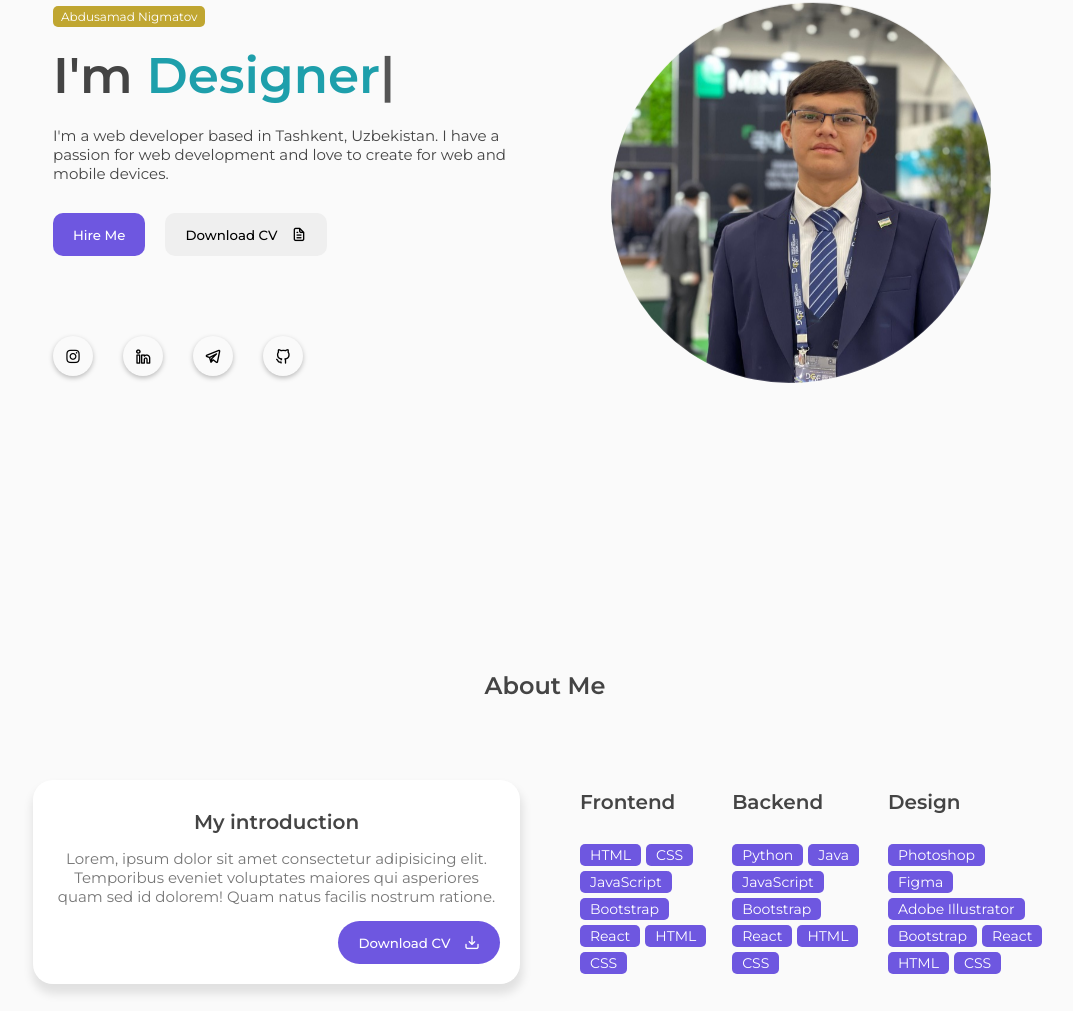
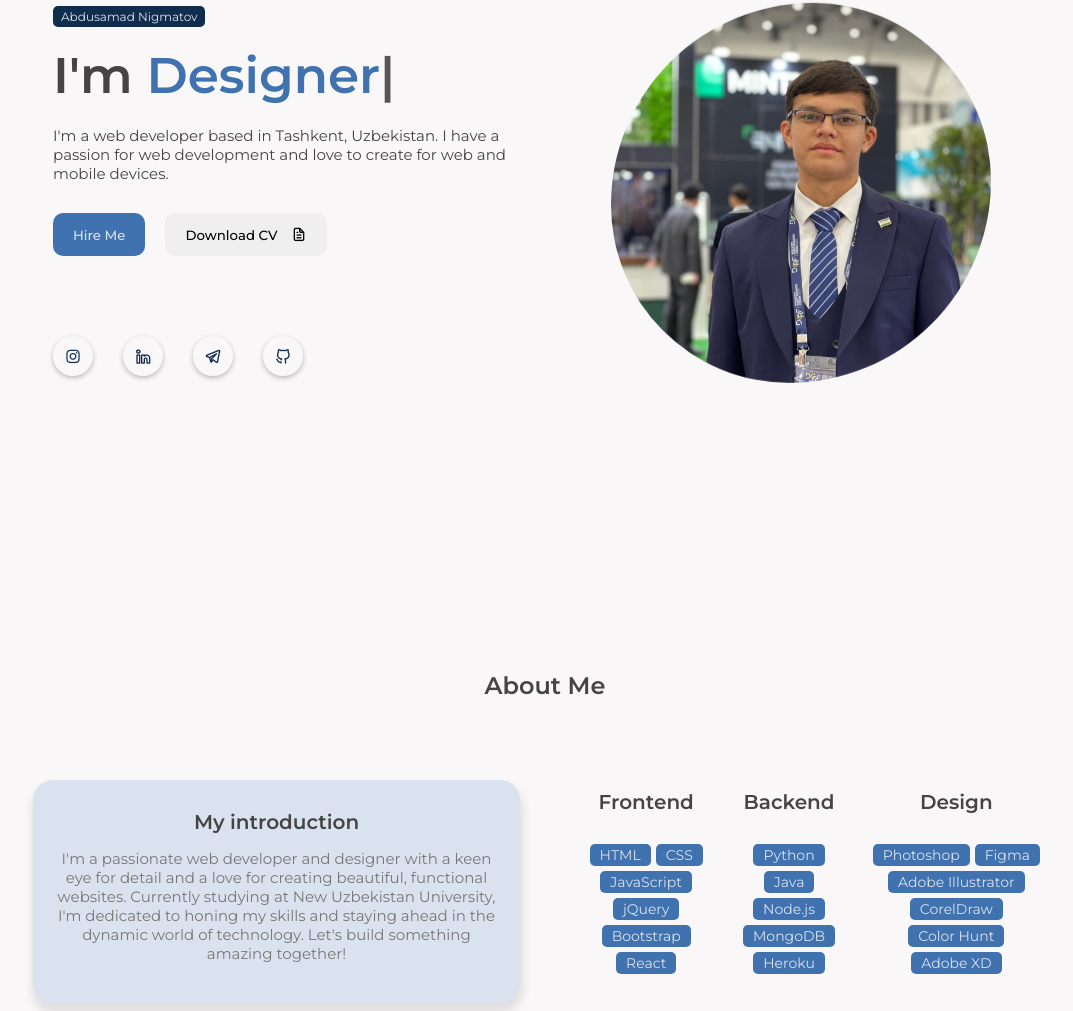
Before and after one commit to anigmatov/web-project-1, a plain HTML site: page index.html in a window 1280 px wide. Shown: the part 209-1220 px from the top of the page, without its empty margins (95-1168 px from the left). Drawn offline with nearby package versions, Linux system fonts and the light colour scheme.

Commit message:
changing color styles

```diff
--- a/assets/css/style.css
+++ b/assets/css/style.css
@@ -2,16 +2,15 @@
 
 :root{
 
-  --body-color: rgb(250, 250, 250);
-  --color-white: rgb(255, 255, 255);
+  --body-color: rgb(249, 247, 247);
+  --color-white: rgb(219, 226, 239);
 
   --text-color-second: rgb(68, 68, 68);
-  --text-color-third: rgb(30, 159, 171);
 
-  --first-color: rgb(110, 87, 224);
-  --first-color-hover: rgb(40, 91, 212);
+  --first-color: rgb(63, 114, 175);
+  --first-color-hover: rgb(16, 55, 102);
 
-  --second-color: rgb(0, 201, 255);
+  --second-color: rgb(17, 45, 78);
   --third-color: rgb(192, 166, 49);
   --first-shadow-color: rgba(0, 0, 0, 0.1);
 
@@ -97,15 +96,7 @@ nav{
 .nav-name{
   font-size: 30px;
   font-weight: 600;
-  color: var(--text-color-third);
-}
-
-.nav-logo span{
-  position: absolute;
-  top: -15px;
-  right: -20px;
-  font-size: 5em;
-  color: var(--text-color-second);
+  color: var(--second-color);
 }
 
 .nav-menu, .nav_menu_list{
@@ -174,7 +165,7 @@ nav{
 }
 
 .featured-text-card span{
-  background: var(--third-color);
+  background: var(--second-color);
   color: var(--color-white);
   padding: 3px 8px;
   font-size: 12px;
@@ -190,7 +181,7 @@ nav{
 
 .typedText{
   text-transform: capitalize;
-  color: var(--text-color-third);
+  color: var(--first-color);
 }
 
 .featured-text-info{
@@ -230,9 +221,15 @@ nav{
   cursor: pointer;
 }
 
+.icon>a{
+  text-decoration: none;
+  color: var(--second-color);
+}
+
 .icon:hover{
-  color: var(--first-color);
+  background: var(--color-white);
 }
+
 
 .featured-image{
   display: flex;
@@ -262,28 +259,6 @@ nav{
     transform: translateY(10px);
     border-radius: 45% 55% 45% 55%;
   }
-}
-
-.scroll-btn{
-  position: absolute;
-  bottom: 0;
-  left: 50%;
-  translate: -50%;
-  display: flex;
-  justify-content: center;
-  align-items: center;
-  width: 150px;
-  height: 50px;
-  gap: 5px;
-  text-decoration: none;
-  color: var(--text-color-second);
-  background: var(--color-white);
-  border-radius: 30px;
-  box-shadow: 0 2px 5px 0 rgba(0, 0, 0, 0.25);
-}
-
-.scroll-btn i{
-  font-size: 20px;
 }
 
 .section{
@@ -329,7 +304,7 @@ h3{
   display: flex;
   align-items: center;
   flex-direction: column;
-  padding-block: 30px 70px;
+  padding-block: 30px 40px;
   padding-inline: 20px;
   width: 100%;
   background: var(--color-white);
@@ -343,28 +318,17 @@ h3{
   color: #777;
 }
 
-.about-btn button{
-  position: absolute;
-  right: 20px;
-  bottom: 20px;
-  background: var(--first-color);
-  color: var(--color-white);
-  border-radius: 30px;
-}
-
-.about-btn button:hover{
-  background: var(--first-color-hover);
-}
-
 .skills-box{
   margin: 10px;
 }
 
 .skills-header{
+  text-align: center;
   margin-bottom: 30px;
 }
 
 .skills-list{
+  justify-content: center;
   display: flex;
   flex-wrap: wrap;
   gap: 5px;
@@ -402,13 +366,13 @@ h3{
 
 .project-box>i{
   font-size: 50px;
-  color: #00b5e7;
+  color: var(--second-color);
   margin-bottom: 25px;
 }
 
 .project-box label{
   font-size: 15px;
-  color: #777;
+  color: var(--second-color);
 }
 
 .project-box::after, .contact-info::after{
@@ -463,6 +427,7 @@ h3{
 }
 
 .contact-info p>i{
+  color: var(--first-color);
   font-size: 18px;
 }
 
@@ -473,7 +438,7 @@ h3{
 .contact-info:hover.contact-info h2,
 .contact-info:hover.contact-info p,
 .contact-info:hover.contact-info i{
-  color: #777;
+  color: var(--second-color);
   z-index: 2;
 }
 
@@ -543,6 +508,12 @@ footer{
 
 .footer-text{
   font-size: 14px;
+}
+
+.footer-text>p>a{
+  text-decoration: none;
+  color: var(--first-color);
+  font-weight: 500;
 }
 
 
--- a/index.html
+++ b/index.html
@@ -16,14 +16,13 @@
       type="image/x-icon"
     />
 
-    <title>Abdusamad's Portfolio</title>
+    <title>nigmatovdev</title>
   </head>
   <body>
     <div class="contaner">
       <nav id="header">
         <div class="nav-logo">
-          <p class="nav-name">Abdusamad</p>
-          <span>.</span>
+          <p class="nav-name">nigmatovdev</p>
         </div>
         <div class="nav-menu" id="myNavMenu">
           <ul class="nav_menu_list">
@@ -78,10 +77,26 @@
               </button>
             </div>
             <div class="social_icons">
-              <div class="icon"><i class="uil uil-instagram"></i></div>
-              <div class="icon"><i class="uil uil-linkedin-alt"></i></div>
-              <div class="icon"><i class="uil uil-telegram-alt"></i></div>
-              <div class="icon"><i class="uil uil-github-alt"></i></div>
+              <div class="icon">
+                <a href="https://www.instagram.com/nigmatov__a/"
+                  ><i class="uil uil-instagram"></i
+                ></a>
+              </div>
+              <div class="icon">
+                <a href="https://www.linkedin.com/in/abdusamad-nigmatov/"
+                  ><i class="uil uil-linkedin-alt"></i
+                ></a>
+              </div>
+              <div class="icon">
+                <a href="https://t.me/nigmatov_a"
+                  ><i class="uil uil-telegram-alt"></i
+                ></a>
+              </div>
+              <div class="icon">
+                <a href="https://github.com/nigmatovdev"
+                  ><i class="uil uil-github-alt"></i
+                ></a>
+              </div>
             </div>
           </div>
           <div class="featured-image">
@@ -100,15 +115,12 @@
               <div class="about-info">
                 <h3>My introduction</h3>
                 <p>
-                  Lorem, ipsum dolor sit amet consectetur adipisicing elit.
-                  Temporibus eveniet voluptates maiores qui asperiores quam sed
-                  id dolorem! Quam natus facilis nostrum ratione.
+                  I'm a passionate web developer and designer with a keen eye
+                  for detail and a love for creating beautiful, functional
+                  websites. Currently studying at New Uzbekistan University, I'm
+                  dedicated to honing my skills and staying ahead in the dynamic
+                  world of technology. Let's build something amazing together!
                 </p>
-                <div class="about-btn">
-                  <button class="btn">
-                    Download CV <i class="uil uil-import"></i>
-                  </button>
-                </div>
               </div>
             </div>
             <div class="col">
@@ -120,10 +132,9 @@
                   <span>HTML</span>
                   <span>CSS</span>
                   <span>JavaScript</span>
+                  <span>jQuery</span>
                   <span>Bootstrap</span>
                   <span>React</span>
-                  <span>HTML</span>
-                  <span>CSS</span>
                 </div>
               </div>
               <div class="skills-box">
@@ -133,11 +144,9 @@
                 <div class="skills-list">
                   <span>Python</span>
                   <span>Java</span>
-                  <span>JavaScript</span>
-                  <span>Bootstrap</span>
-                  <span>React</span>
-                  <span>HTML</span>
-                  <span>CSS</span>
+                  <span>Node.js</span>
+                  <span>MongoDB</span>
+                  <span>Heroku</span>
                 </div>
               </div>
               <div class="skills-box">
@@ -148,10 +157,9 @@
                   <span>Photoshop</span>
                   <span>Figma</span>
                   <span>Adobe Illustrator</span>
-                  <span>Bootstrap</span>
-                  <span>React</span>
-                  <span>HTML</span>
-                  <span>CSS</span>
+                  <span>CorelDraw</span>
+                  <span>Color Hunt</span>
+                  <span>Adobe XD</span>
                 </div>
               </div>
             </div>
@@ -232,7 +240,7 @@
         <div class="footer-text">
           <p>
             Copyright &copy;
-            <a href="#href" style="text-decoration: none">Abdusamad Nigmatov</a>
+            <a href="https://t.me/nigmatov_a">Abdusamad Nigmatov</a>
             - All Rights Reserved
           </p>
         </div>
```
